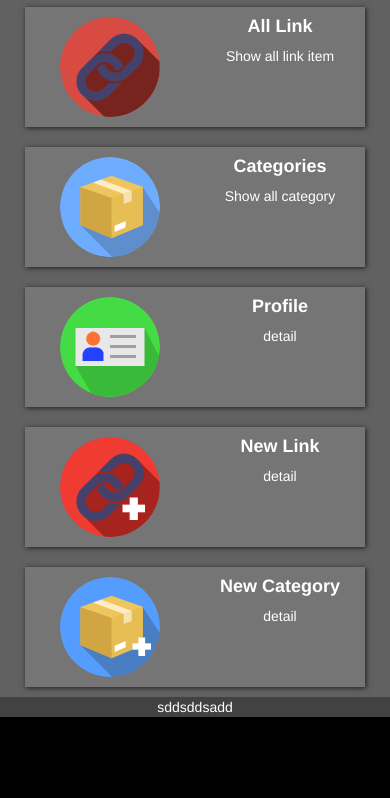
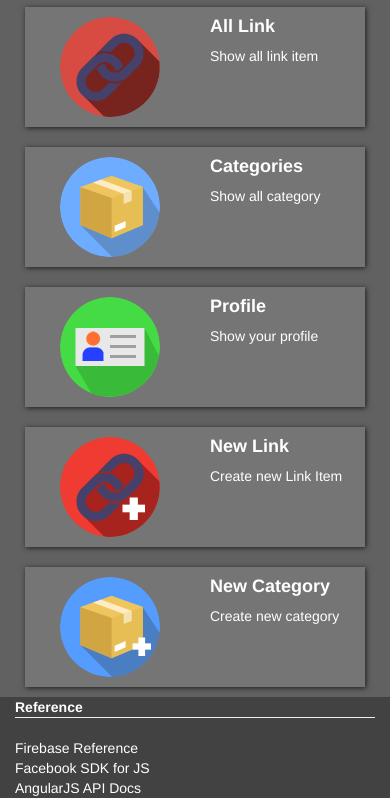
Before and after one commit to megapies/Link-Note-Alpha, a plain HTML site: page index.html at #/category in a window 390 px wide. Shown: the part 206-1004 px from the top of the page. Before the commit the page ends 923 px from the top, so only its background shows below. Drawn offline with Linux system fonts and the light colour scheme; some packages are replaced by stand-ins of ours; no server answers; a script that the page names is missing.

Commit message:
Add files via upload
commit from KU library

```diff
--- a/css/app.css
+++ b/css/app.css
@@ -29,6 +29,12 @@
     text-align: center;
 }
 
+@media only screen and (max-width: 768px){
+    .home-card{
+        text-align: left;
+    }
+}
+
 .link-white {
     text-decoration: none;
     color: #ffffff;
@@ -45,7 +51,7 @@ a:visited {
     color: white;
 }
 
-/* mouse over link */
+/* mo68use over link */
 a:hover {
     color: white;
 }
@@ -102,6 +108,7 @@ a:active {
  /*view container style*/
 .view-container {
     background: #616161;
+    min-height: 50%;
 }
 
 /*new item style*/
@@ -166,6 +173,7 @@ a:active {
 }
 
 @media only screen and (max-width: 768px){
+    /*xs*/
     .userName{
         text-align: center;
     }
--- a/index.html
+++ b/index.html
@@ -21,6 +21,7 @@
     <!-- header row -->
     <div class="row header-banner" style="padding: 0px">
       <img src="/img/banner_2.jpg" class="img-responsive" width="100%">
+    <!-- <div style="background: red; height: 50px"></div> -->
     </div>
     <!-- nav bar row -->
     <div class="row header-navbar">
@@ -52,18 +53,30 @@
     </div>
   </div>
 
-  <div class="container" style="min-height: 50%; background:#616161;">
+  <div class="container view-container">
     <!-- content row -->
-    <div class="row view-container" ng-view style="min-height: 100%;">
+    <div class="row " ng-view style="min-height: 100%;">
     </div>
   </div>
 
-  <div class="container" style="background:#424242;color: white; text-align: center">
+  <div class="container" style="background:#424242;color: white;">
     <div class="row">
-      <div class="col-xs-12">
-        sddsddsadd
+      <div class="col-xs-12 col-sm-6">
+        <b>Reference</b> <br>
+        <hr style="margin-top:0px ">
+        <a href="https://firebase.google.com/docs/reference/">
+          Firebase Reference
+        </a> <br>
+        <a href="https://developers.facebook.com/docs/javascript/reference/v2.9">
+          Facebook SDK for JS
+        </a> <br>
+        <a href="https://developers.facebook.com/docs/javascript/reference/v2.9">
+          AngularJS API Docs
+        </a> <br>
       </div>
+
     </div>
+
   </div>
 
   <!-- firebase init script -->
--- a/view/home.html
+++ b/view/home.html
@@ -63,7 +63,7 @@
                         <img src="/img/item-icon_2.png" class="img-circle center-block home-icon">
                     </a>
                 </div>
-                <div class="col-xs-6 col-sm-12" style="text-align:center">
+                <div class="col-xs-6 col-sm-12">
                     <a href="#!item-list/{{All}}">
                         <h4><b>All Link</b></h4>
                     </a>
@@ -107,7 +107,7 @@
                     <a href="#!profile">
                         <h4><b>Profile</b></h4>
                     </a>
-                    <p>detail</p>
+                    <p>Show your profile</p>
                 </div>
             </div>
         </div>
@@ -119,7 +119,7 @@
                 </div>
                 <div class="col-xs-6 col-sm-12">
                     <h4 ng-click="onClickNewItem()"><b>New Link</b></h4>
-                    <p>detail</p>
+                    <p>Create new Link Item</p>
                 </div>
             </div>
         </div>
@@ -131,7 +131,7 @@
                 </div>
                 <div class="col-xs-6 col-sm-12">
                     <h4><b ng-click="onClickNewCategory()">New Category</b></h4>
-                    <p>detail</p>
+                    <p>Create new category</p>
                 </div>
             </div>
         </div>
```
Also changed, not shown: view/category.html (+1 -1 lines), 1 other file.
